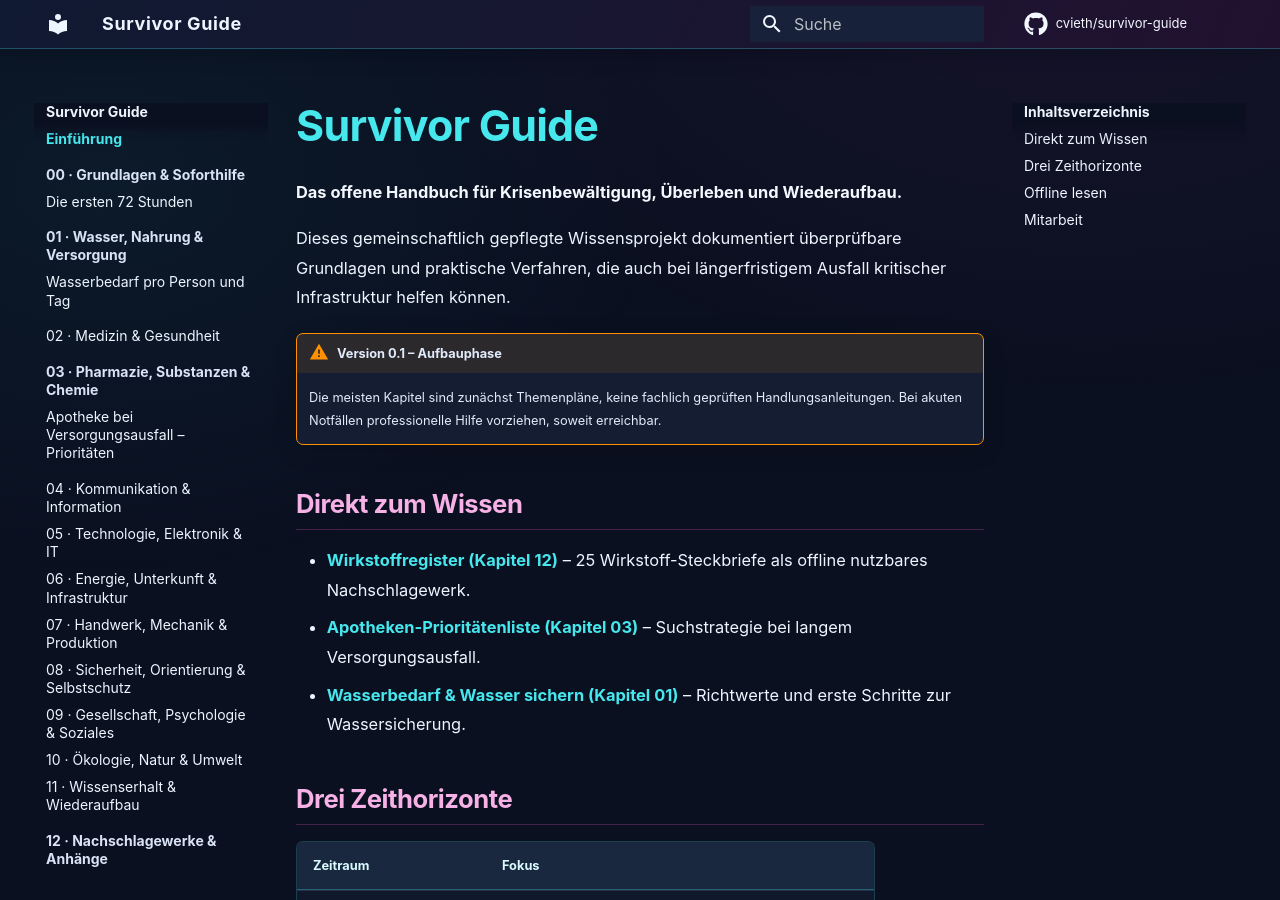
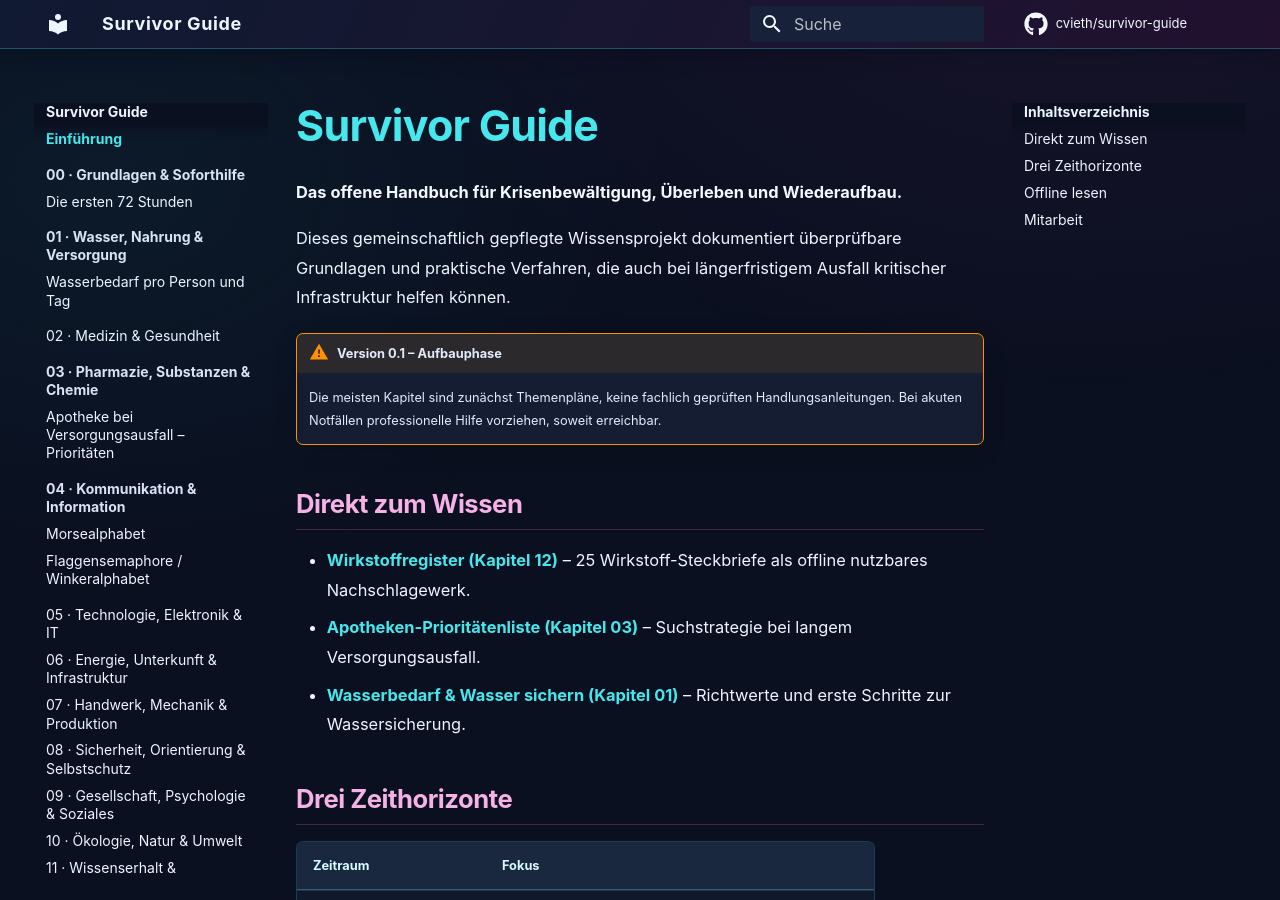
Before and after one commit to cvieth/survivor-guide, an MkDocs documentation site: the page built from docs/index.md, in a window 1280 px wide and 900 px high. Built offline with MkDocs 1.6.1 and Material for MkDocs 9.7.7, drawn with Linux system fonts in a browser that asks for light colours; comment, search, counter and statistics services are not loaded.

Commit message:
docs(nav): link illustrated Morse and semaphore references

```diff
--- a/mkdocs.yml
+++ b/mkdocs.yml
@@ -51,7 +51,10 @@ nav:
   - '03 · Pharmazie, Substanzen & Chemie':
       - Überblick: 03-pharmazie/index.md
       - Apotheke bei Versorgungsausfall – Prioritäten: 03-pharmazie/apotheke-prioritaeten.md
-  - '04 · Kommunikation & Information': 04-kommunikation/index.md
+  - '04 · Kommunikation & Information':
+      - Überblick: 04-kommunikation/index.md
+      - Morsealphabet: 04-kommunikation/morsealphabet.md
+      - Flaggensemaphore / Winkeralphabet: 04-kommunikation/flaggenalphabet.md
   - '05 · Technologie, Elektronik & IT': 05-technologie/index.md
   - '06 · Energie, Unterkunft & Infrastruktur': 06-infrastruktur/index.md
   - '07 · Handwerk, Mechanik & Produktion': 07-handwerk/index.md
```
